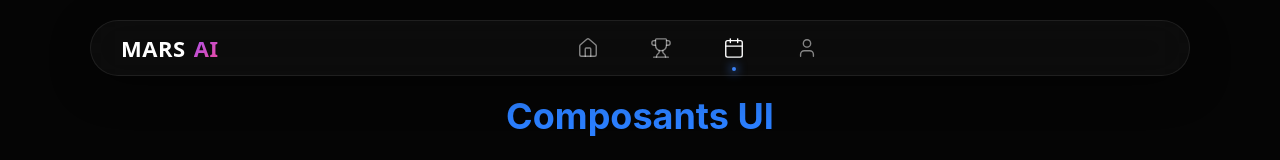
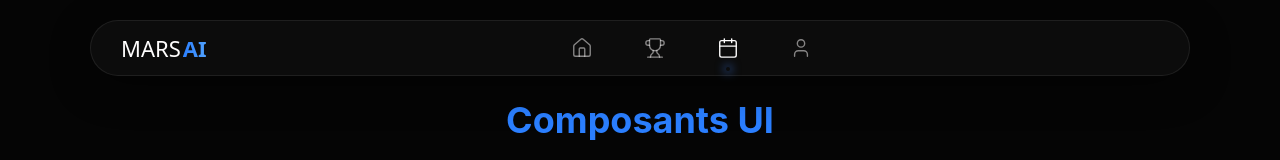
Before and after one commit to SZ-Leaf/MarsAI-Bordeaux-Pokemons, a React (Vite) app in the folder frontend/: page / in a window 1280 px wide. Shown: the top 160 px of the page. Built offline with nearby package versions, Linux system fonts and the light colour scheme.

Commit message:
update header with text color

```diff
--- a/frontend/src/App.css
+++ b/frontend/src/App.css
@@ -12,6 +12,18 @@
     color: var(--color-white);
     font-family: 'Inter', system-ui, -apple-system, sans-serif;
     -webkit-font-smoothing: antialiased;
+  }
+}
+
+/* Espacement pour le header fixe */
+.App {
+  padding-top: 100px; /* Desktop : header en haut */
+}
+
+@media (max-width: 768px) {
+  .App {
+    padding-top: 20px; /* Moins d'espace en haut sur mobile */
+    padding-bottom: 90px; /* Espace pour le header en bas */
   }
 }
 
--- a/frontend/src/components/Header.jsx
+++ b/frontend/src/components/Header.jsx
@@ -8,7 +8,7 @@ const Header = () => {
       <div className="header-pill-content">
         {/* Logo */}
         <div className="navbar-logo">
-          MARS <span>AI</span>
+          MARS<span>AI</span>
         </div>
 
         {/* Navbar (Icons) */}
--- a/frontend/src/components/ui/navbar.css
+++ b/frontend/src/components/ui/navbar.css
@@ -1,152 +1,79 @@
+@import "tailwindcss" reference;
+@import "../../theme.css";
+
 .header-pill-container {
-  position: fixed;
-  top: 20px;
-  left: 50%;
-  transform: translateX(-50%);
-  z-index: 1000;
-  width: 95%;
-  max-width: 1100px;
+  @apply fixed top-5 left-1/2 -translate-x-1/2 z-[1000] w-[95%] max-w-[1100px];
 }
 
 .header-pill-content {
-  display: flex;
-  align-items: center;
-  justify-content: space-between;
-  padding: 8px 12px 8px 30px; /* Moins de padding à droite car les boutons en ont */
-  background: rgba(255, 255, 255, 0.03);
-  backdrop-filter: blur(20px);
-  -webkit-backdrop-filter: blur(20px);
-  border: 1px solid rgba(255, 255, 255, 0.08);
-  border-radius: 100px;
-  box-shadow: 0 10px 40px rgba(0, 0, 0, 0.4);
+  @apply flex items-center justify-between;
+  @apply px-[30px] py-2 pr-3;
+  @apply bg-white/[0.03] backdrop-blur-xl;
+  @apply border border-white/[0.08] rounded-full;
+  @apply shadow-[0_10px_40px_rgba(0,0,0,0.4)];
 }
 
 /* Logo Styles */
 .navbar-logo {
-  font-family: system-ui, -apple-system, sans-serif;
-  font-size: 22px;
-  font-weight: 900;
-  color: #fff;
-  text-transform: uppercase;
-  letter-spacing: 0.5px;
-  flex-shrink: 0;
-  cursor: default;
+  @apply font-sans text-[22px] font-black text-white uppercase tracking-wide;
+  @apply flex-shrink-0 cursor-default;
 }
 
 .navbar-logo span {
-  background: linear-gradient(135deg, #a855f7, #ec4899);
-  -webkit-background-clip: text;
-  -webkit-text-fill-color: transparent;
-  margin-left: 2px;
+  @apply bg-gradient-to-r from-[#2b7fff] to-[#51a2ff];
+  @apply bg-clip-text text-transparent font-bold ml-0.5;
 }
 
 /* Navbar Links (Icons) Styles */
 .navbar-links {
-  display: flex;
-  align-items: center;
-  gap: 35px;
-  justify-content: center;
-  flex-grow: 1;
+  @apply flex items-center justify-center flex-grow gap-[35px];
 }
 
 .navbar-item {
-  position: relative;
-  display: flex;
-  align-items: center;
-  justify-content: center;
-  color: rgba(255, 255, 255, 0.5);
-  cursor: pointer;
-  transition: all 0.3s cubic-bezier(0.4, 0, 0.2, 1);
-  height: 38px;
-  width: 38px;
+  @apply relative flex items-center justify-center;
+  @apply text-white/50 cursor-pointer;
+  @apply h-[38px] w-[38px];
+  @apply transition-all duration-300 ease-out;
 }
 
 .navbar-item:hover {
-  color: #fff;
-  transform: translateY(-2px);
+  @apply text-white -translate-y-0.5;
 }
 
 .navbar-item.active {
-  color: #fff;
+  @apply text-white;
 }
 
 .navbar-dot {
-  position: absolute;
-  bottom: -4px;
-  width: 4px;
-  height: 4px;
-  background-color: #3b82f6;
-  border-radius: 50%;
-  box-shadow: 0 0 10px 2px rgba(59, 130, 246, 0.5);
+  @apply absolute -bottom-1 w-1 h-1;
+  @apply bg-blue-500 rounded-full;
+  @apply shadow-[0_0_10px_2px_rgba(59,130,246,0.5)];
 }
 
 /* Auth Buttons Styles */
 .auth-buttons {
-  display: flex;
-  align-items: center;
-  gap: 20px;
-  margin-left: 20px;
+  @apply flex items-center gap-5 ml-5;
 }
 
 .auth-btn-login {
-  background: transparent;
-  border: none;
-  color: rgba(255, 255, 255, 0.7);
-  font-size: 13px;
-  font-weight: 600;
-  cursor: pointer;
-  transition: color 0.3s ease;
-  padding: 8px 15px;
+  @apply bg-transparent border-none;
+  @apply text-white/70 text-[13px] font-semibold;
+  @apply cursor-pointer px-[15px] py-2;
+  @apply transition-colors duration-300;
 }
 
 .auth-btn-login:hover {
-  color: #fff;
+  @apply text-white;
 }
 
 .auth-btn-register {
-  background: linear-gradient(135deg, #3b82f6, #a855f7);
-  border: none;
-  color: #fff;
-  font-size: 13px;
-  font-weight: 700;
-  padding: 10px 25px;
-  border-radius: 50px;
-  cursor: pointer;
-  transition: transform 0.3s ease, box-shadow 0.3s ease;
-  box-shadow: 0 4px 15px rgba(59, 130, 246, 0.3);
+  @apply bg-gradient-to-br from-blue-500 to-purple-500;
+  @apply border-none text-white text-[13px] font-bold;
+  @apply px-6 py-2.5 rounded-full cursor-pointer;
+  @apply transition-all duration-300;
+  @apply shadow-[0_4px_15px_rgba(59,130,246,0.3)];
 }
 
 .auth-btn-register:hover {
-  transform: scale(1.05);
-  box-shadow: 0 6px 20px rgba(59, 130, 246, 0.4);
+  @apply scale-105 shadow-[0_6px_20px_rgba(59,130,246,0.4)];
 }
-
-/* Responsive */
-@media (max-width: 900px) {
-  .navbar-links {
-    gap: 20px;
-  }
-
-  .auth-btn-login {
-    display: none; /* Cache connexion sur petit écran */
-  }
-
-  .auth-btn-register {
-    padding: 8px 18px;
-    font-size: 12px;
-  }
-}
-
-@media (max-width: 640px) {
-  .navbar-logo {
-    font-size: 18px;
-  }
-
-  .header-pill-content {
-    padding: 8px 10px 8px 20px;
-  }
-
-  .auth-buttons {
-    gap: 10px;
-  }
-}
```
